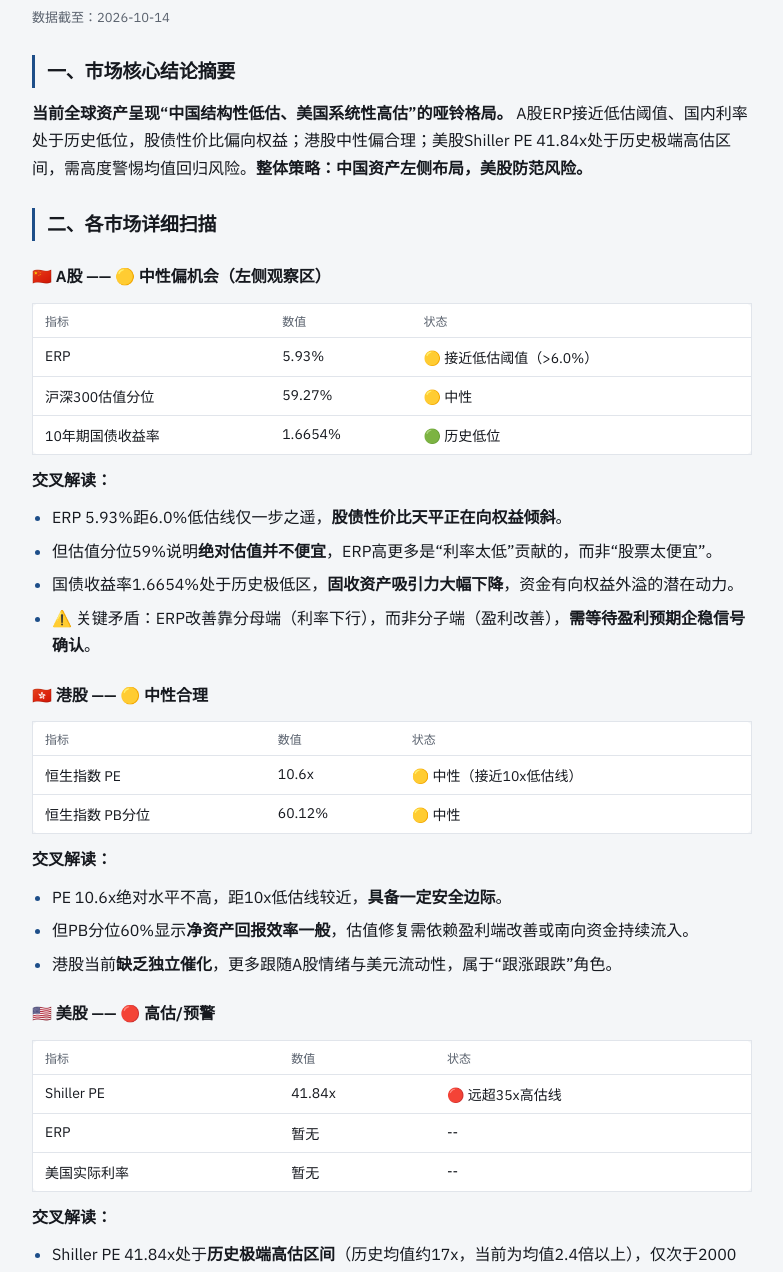
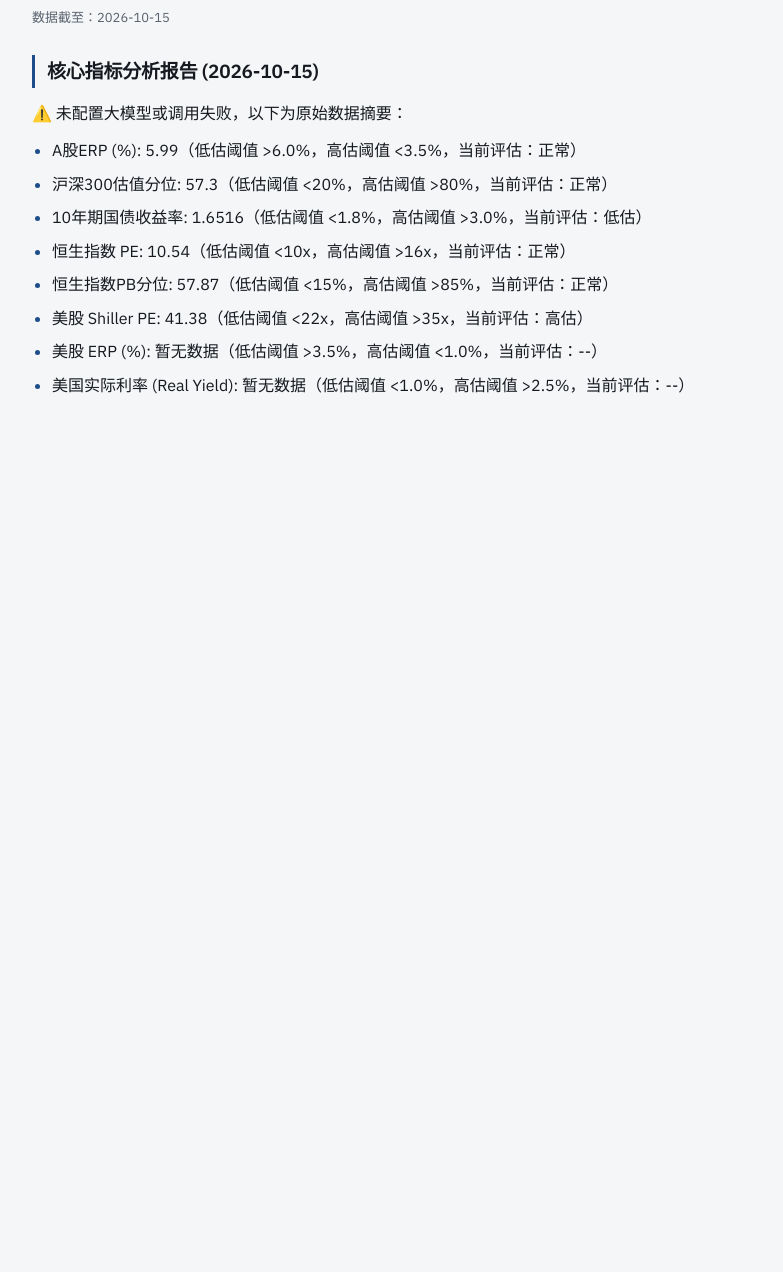
Before and after one commit to chakeo/steady-growth-reports, a plain HTML site: page index.html in a window 1280 px wide. Shown: the part 88-1360 px from the top of the page, without its empty margins (248-1031 px from the left). After the commit the page ends 800 px from the top, so only its background shows below. Drawn offline with Linux system fonts and the light colour scheme.

Commit message:
更新核心指标报告 2026-10-15

```diff
--- a/index.html
+++ b/index.html
@@ -48,31 +48,9 @@
 <header>
 <p class="eyebrow">理财智能体 · 核心指标周报</p>
 <h1>全球大类资产配置周报</h1>
-<p class="meta">数据截至：2026-10-14</p>
+<p class="meta">数据截至：2026-10-15</p>
 </header>
-<h2>一、市场核心结论摘要</h2>
-<p><strong>当前全球资产呈现“中国结构性低估、美国系统性高估”的哑铃格局。</strong> A股ERP接近低估阈值、国内利率处于历史低位，股债性价比偏向权益；港股中性偏合理；美股Shiller PE 41.84x处于历史极端高估区间，需高度警惕均值回归风险。<strong>整体策略：中国资产左侧布局，美股防范风险。</strong></p>
-<h2>二、各市场详细扫描</h2>
-<h3>🇨🇳 A股 —— 🟡 中性偏机会（左侧观察区）</h3>
-<div class="table-wrap"><table><thead><tr><th>指标</th><th>数值</th><th>状态</th></tr></thead><tbody><tr><td>ERP</td><td>5.93%</td><td>🟡 接近低估阈值（&gt;6.0%）</td></tr><tr><td>沪深300估值分位</td><td>59.27%</td><td>🟡 中性</td></tr><tr><td>10年期国债收益率</td><td>1.6654%</td><td>🟢 历史低位</td></tr></tbody></table></div>
-<p><strong>交叉解读：</strong></p>
-<ul><li>ERP 5.93%距6.0%低估线仅一步之遥，<strong>股债性价比天平正在向权益倾斜</strong>。</li><li>但估值分位59%说明<strong>绝对估值并不便宜</strong>，ERP高更多是“利率太低”贡献的，而非“股票太便宜”。</li><li>国债收益率1.6654%处于历史极低区，<strong>固收资产吸引力大幅下降</strong>，资金有向权益外溢的潜在动力。</li><li>⚠️ 关键矛盾：ERP改善靠分母端（利率下行），而非分子端（盈利改善），<strong>需等待盈利预期企稳信号确认</strong>。</li></ul>
-<h3>🇭🇰 港股 —— 🟡 中性合理</h3>
-<div class="table-wrap"><table><thead><tr><th>指标</th><th>数值</th><th>状态</th></tr></thead><tbody><tr><td>恒生指数 PE</td><td>10.6x</td><td>🟡 中性（接近10x低估线）</td></tr><tr><td>恒生指数 PB分位</td><td>60.12%</td><td>🟡 中性</td></tr></tbody></table></div>
-<p><strong>交叉解读：</strong></p>
-<ul><li>PE 10.6x绝对水平不高，距10x低估线较近，<strong>具备一定安全边际</strong>。</li><li>但PB分位60%显示<strong>净资产回报效率一般</strong>，估值修复需依赖盈利端改善或南向资金持续流入。</li><li>港股当前<strong>缺乏独立催化</strong>，更多跟随A股情绪与美元流动性，属于“跟涨跟跌”角色。</li></ul>
-<h3>🇺🇸 美股 —— 🔴 高估/预警</h3>
-<div class="table-wrap"><table><thead><tr><th>指标</th><th>数值</th><th>状态</th></tr></thead><tbody><tr><td>Shiller PE</td><td>41.84x</td><td>🔴 远超35x高估线</td></tr><tr><td>ERP</td><td>暂无</td><td>--</td></tr><tr><td>美国实际利率</td><td>暂无</td><td>--</td></tr></tbody></table></div>
-<p><strong>交叉解读：</strong></p>
-<ul><li>Shiller PE 41.84x处于<strong>历史极端高估区间</strong>（历史均值约17x，当前为均值2.4倍以上），仅次于2000年互联网泡沫峰值。</li><li>美股ERP与实际利率数据缺失，<strong>无法完成股债性价比交叉验证</strong>，但仅凭CAPE单一指标已构成<strong>系统性风险预警</strong>。</li><li>⚠️ 高估值本身不构成卖出信号，但意味着<strong>未来10年年化回报预期极低</strong>，且对利率上行、盈利不及预期极度敏感。</li></ul>
-<h3>🌐 国内宏观 &amp; 海外利率 —— 🟢 宽松 / 待确认</h3>
-<div class="table-wrap"><table><thead><tr><th>指标</th><th>数值</th><th>状态</th></tr></thead><tbody><tr><td>中国10Y国债</td><td>1.6654%</td><td>🟢 极低（宽松）</td></tr><tr><td>美国实际利率</td><td>暂无</td><td>--</td></tr></tbody></table></div>
-<p><strong>解读：</strong></p>
-<ul><li>国内利率极低反映<strong>货币政策宽松 + 通缩压力</strong>并存，利好债券但更利好高股息权益资产。</li><li>美国实际利率缺失，无法判断中美利差与汇率压力，<strong>建议补充该数据后再做跨市场决策</strong>。</li></ul>
-<h2>三、资产配置行动建议</h2>
-<div class="table-wrap"><table><thead><tr><th>资产</th><th>建议动作</th><th>优先级</th></tr></thead><tbody><tr><td><strong>A股</strong></td><td>🟢 <strong>左侧分批加仓</strong>（红利+大盘价值为主）</td><td>⭐⭐⭐</td></tr><tr><td><strong>港股</strong></td><td>🟡 <strong>保持观望 / 小仓位配置</strong></td><td>⭐⭐</td></tr><tr><td><strong>美股</strong></td><td>🔴 <strong>注意防范风险，减仓或对冲</strong></td><td>⭐⭐⭐</td></tr><tr><td><strong>国内债券</strong></td><td>🟡 <strong>降低久期，止盈为主</strong></td><td>⭐⭐</td></tr></tbody></table></div>
-<p><strong>具体逻辑：</strong></p>
-<ol><li><strong>A股：左侧加仓</strong> —— ERP接近6% + 利率极低，股债性价比偏向权益。建议以<strong>高股息红利资产</strong>为底仓，逐步向大盘价值扩散。等待盈利预期企稳后加仓成长。</li><li><strong>港股：观望</strong> —— 估值中性，缺乏独立催化，等A股情绪传导或美元走弱信号再介入。</li><li><strong>美股：防范风险</strong> —— CAPE 41.84x极端高估，建议<strong>降低美股敞口</strong>，或通过期权对冲尾部风险。不宜追高。</li><li><strong>国内债券：止盈</strong> —— 1.6654%的收益率已透支较多宽松预期，<strong>继续做多性价比低</strong>，建议缩短久期。</li></ol>
-<hr>
-<blockquote><p>⚠️ <strong>数据缺口提示：</strong> 美股ERP与美国实际利率缺失，影响跨市场性价比判断精度，建议尽快补充。</p></blockquote>
+<h2>核心指标分析报告 (2026-10-15)</h2>
+<p>⚠️ 未配置大模型或调用失败，以下为原始数据摘要：</p>
+<ul><li>A股ERP (%): 5.99（低估阈值 &gt;6.0%，高估阈值 &lt;3.5%，当前评估：正常）</li><li>沪深300估值分位: 57.3（低估阈值 &lt;20%，高估阈值 &gt;80%，当前评估：正常）</li><li>10年期国债收益率: 1.6516（低估阈值 &lt;1.8%，高估阈值 &gt;3.0%，当前评估：低估）</li><li>恒生指数 PE: 10.54（低估阈值 &lt;10x，高估阈值 &gt;16x，当前评估：正常）</li><li>恒生指数PB分位: 57.87（低估阈值 &lt;15%，高估阈值 &gt;85%，当前评估：正常）</li><li>美股 Shiller PE: 41.38（低估阈值 &lt;22x，高估阈值 &gt;35x，当前评估：高估）</li><li>美股 ERP (%): 暂无数据（低估阈值 &gt;3.5%，高估阈值 &lt;1.0%，当前评估：--）</li><li>美国实际利率 (Real Yield): 暂无数据（低估阈值 &lt;1.0%，高估阈值 &gt;2.5%，当前评估：--）</li></ul>
 </div>
```
